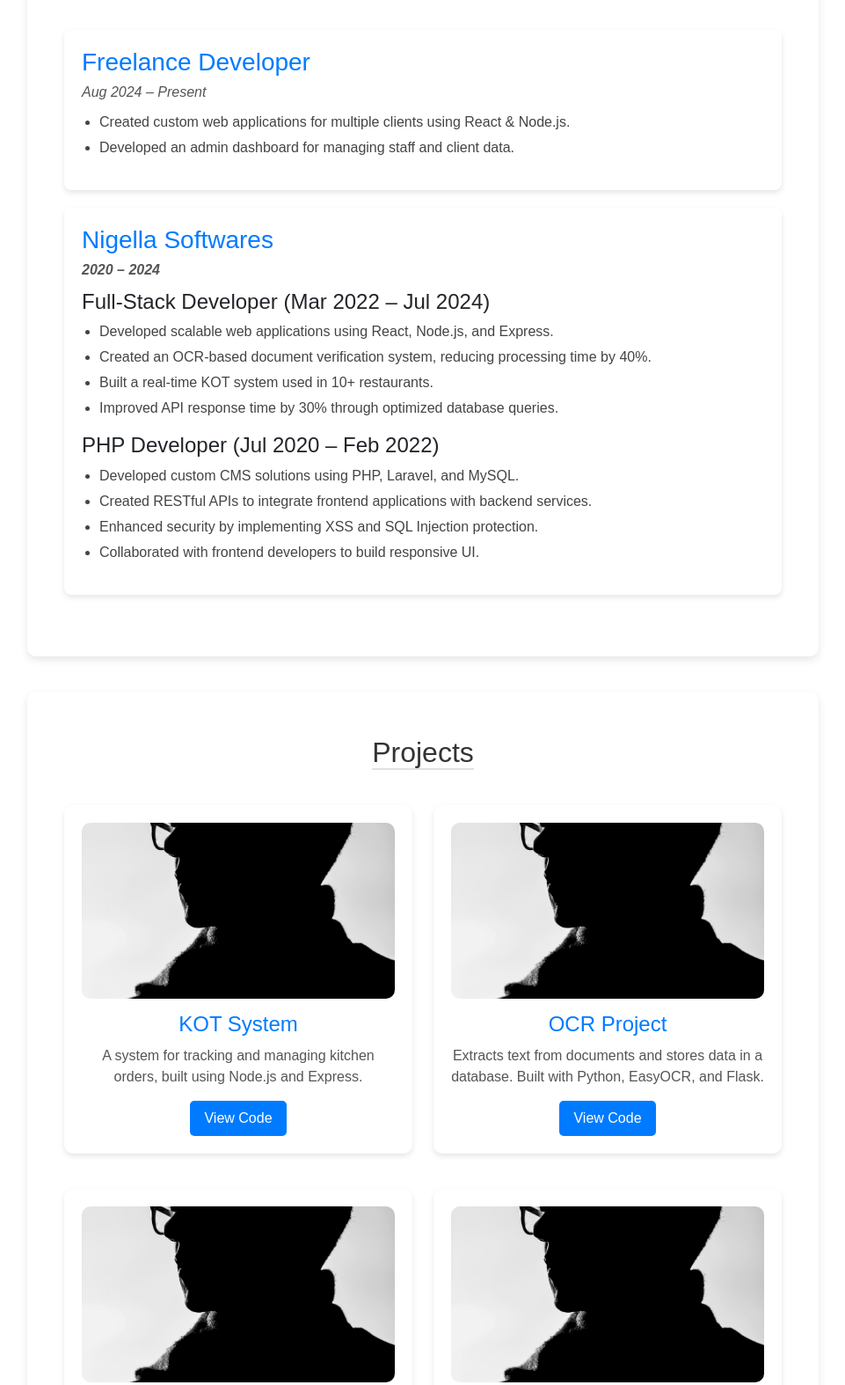
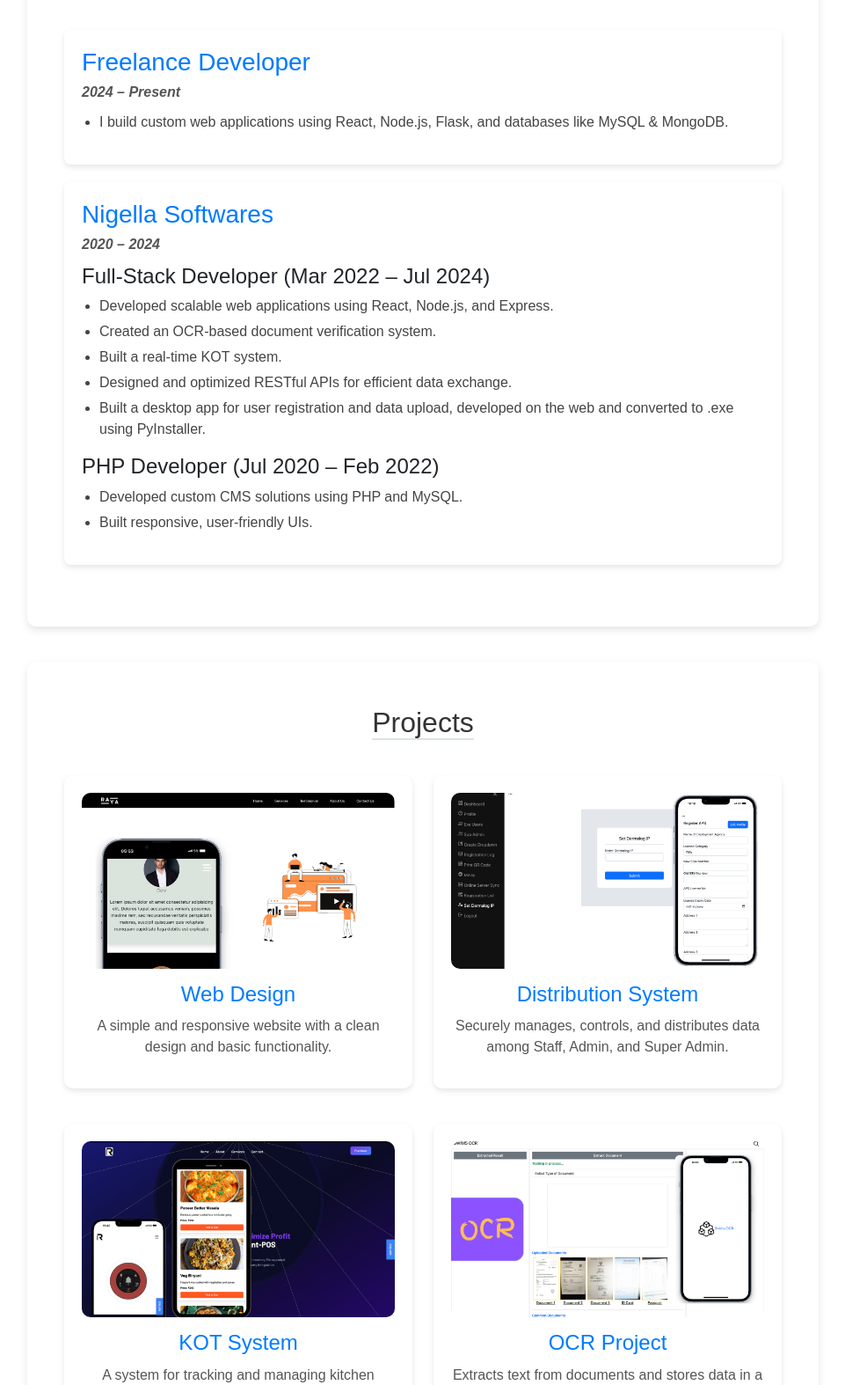
Before and after one commit to ranjeet-ydv/ranjeet-ydv.github.io, a plain HTML site: page index.html in a window 1280 px wide. Shown: the part 2620-4194 px from the top of the page at 88% size, without its empty margins (159-1120 px from the left). Drawn offline with nearby package versions, Linux system fonts and the light colour scheme.

Commit message:
modified main file

```diff
--- a/index.html
+++ b/index.html
@@ -122,34 +122,31 @@
                 <div class="col-md-12">
                     <div class="experience-item">
                         <h3>Freelance Developer</h3>
-                        <p> Aug 2024 – Present</p>
+                        <p> <strong>2024 – Present</strong></p>
                         <ul>
-                            <li>Created custom web applications for multiple clients using React & Node.js.</li>
-                            <li>Developed an admin dashboard for managing staff and client data.</li>
+                            <li>I build custom web applications using React, Node.js, Flask, and databases like MySQL & MongoDB.</li>
                         </ul>
                     </div>
 
                     <div class="experience-item">
                         <h3>Nigella Softwares</h3>
                         <p><strong>2020 – 2024</strong></p>
-
                         <div class="role">
                             <h4>Full-Stack Developer (Mar 2022 – Jul 2024)</h4>
                             <ul>
                                 <li>Developed scalable web applications using React, Node.js, and Express.</li>
-                                <li>Created an OCR-based document verification system, reducing processing time by 40%.</li>
-                                <li>Built a real-time KOT system used in 10+ restaurants.</li>
-                                <li>Improved API response time by 30% through optimized database queries.</li>
+                                <li>Created an OCR-based document verification system.</li>
+                                <li>Built a real-time KOT system.</li>
+                                <li>Designed and optimized RESTful APIs for efficient data exchange.</li>
+                                <li>Built a desktop app for user registration and data upload, developed on the web and converted to .exe using PyInstaller.</li>
                             </ul>
                         </div>
 
                         <div class="role">
                             <h4>PHP Developer (Jul 2020 – Feb 2022)</h4>
                             <ul>
-                                <li>Developed custom CMS solutions using PHP, Laravel, and MySQL.</li>
-                                <li>Created RESTful APIs to integrate frontend applications with backend services.</li>
-                                <li>Enhanced security by implementing XSS and SQL Injection protection.</li>
-                                <li>Collaborated with frontend developers to build responsive UI.</li>
+                                <li>Developed custom CMS solutions using PHP and MySQL.</li>
+                                <li>Built responsive, user-friendly UIs.</li>
                             </ul>
                         </div>
                     </div>
@@ -164,34 +161,30 @@
             <div class="row justify-content-center">
                 <div class="col-md-6">
                     <div class="project">
-                        <img src="assets/images/profile-2.jpg" alt="KOT System">
-                        <h3>KOT System</h3>
-                        <p>A system for tracking and managing kitchen orders, built using Node.js and Express.</p>
-                        <a href="https://github.com/yourprofile/kot-system" target="_blank">View Code</a>
+                        <img src="assets/images/simple-web/main.png" alt="KOT System">
+                        <h3>Web Design</h3>
+                        <p>A simple and responsive website with a clean design and basic functionality.</p>
                     </div>
                 </div>
                 <div class="col-md-6">
                     <div class="project">
-                        <img src="assets/images/profile-2.jpg" alt="OCR Project">
-                        <h3>OCR Project</h3>
-                        <p>Extracts text from documents and stores data in a database. Built with Python, EasyOCR, and Flask.</p>
-                        <a href="https://github.com/yourprofile/ocr-project" target="_blank">View Code</a>
+                        <img src="assets/images/distribution/main.png" alt="OCR Project">
+                        <h3>Distribution System</h3>
+                        <p>Securely manages, controls, and distributes data among Staff, Admin, and Super Admin.</p>
                     </div>
                 </div>
                 <div class="col-md-6">
                     <div class="project">
-                        <img src="assets/images/profile-2.jpg" alt="KOT System">
+                        <img src="assets/images/kot/main.png" alt="KOT System">
                         <h3>KOT System</h3>
                         <p>A system for tracking and managing kitchen orders, built using Node.js and Express.</p>
-                        <a href="https://github.com/yourprofile/kot-system" target="_blank">View Code</a>
                     </div>
                 </div>
                 <div class="col-md-6">
                     <div class="project">
-                        <img src="assets/images/profile-2.jpg" alt="OCR Project">
+                        <img src="assets/images/ocr/OCR.png" alt="OCR Project">
                         <h3>OCR Project</h3>
                         <p>Extracts text from documents and stores data in a database. Built with Python, EasyOCR, and Flask.</p>
-                        <a href="https://github.com/yourprofile/ocr-project" target="_blank">View Code</a>
                     </div>
                 </div>
             </div>
```
